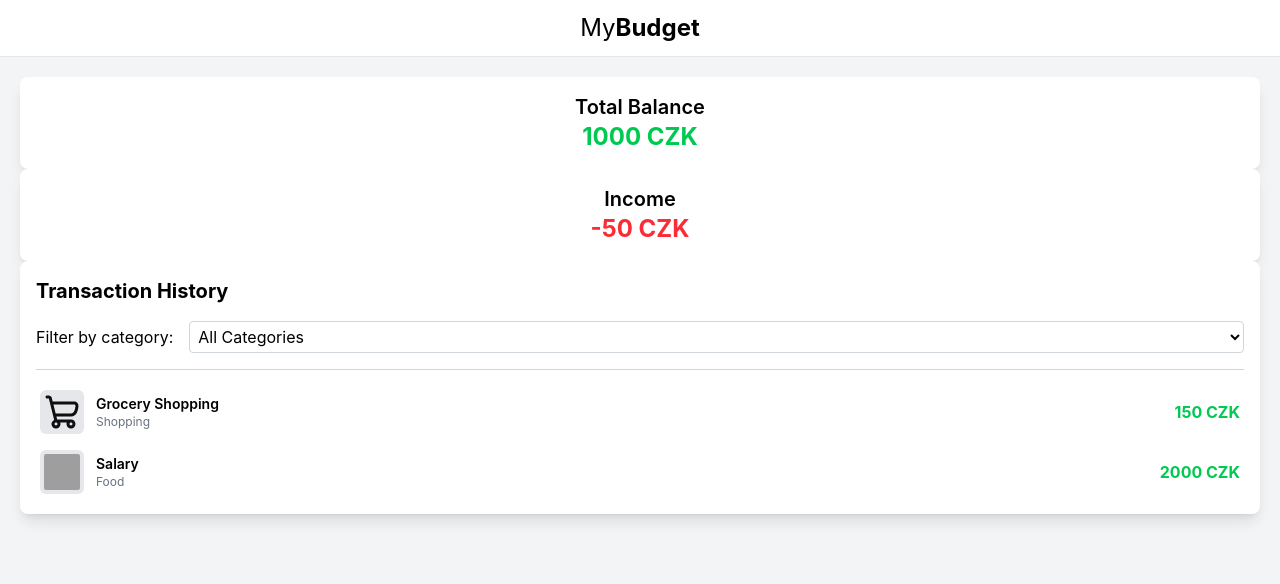
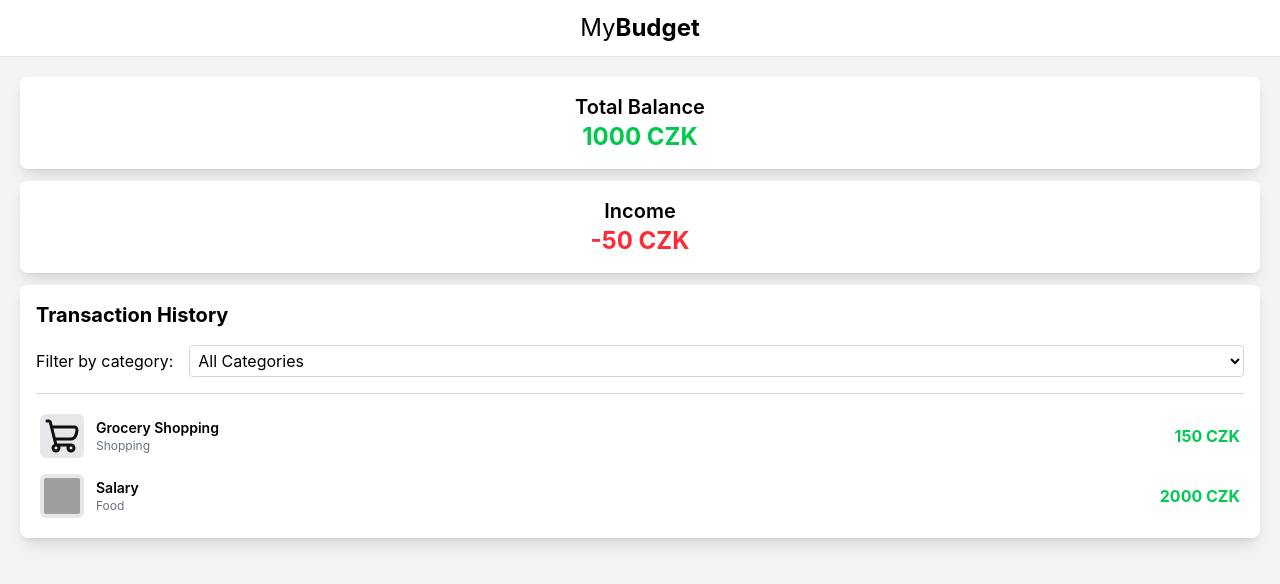
Before and after one commit to petlukdev/MyBudget, a React (Vite) app: page / in a window 1280 px wide. Shown: the top 584 px of the page. Built offline with nearby package versions, Linux system fonts and the light colour scheme; grey boxes are pictures that could not be loaded.

Commit message:
Added small style changes

```diff
--- a/src/App.tsx
+++ b/src/App.tsx
@@ -27,7 +27,7 @@ function App() {
   return (
     <>
       <Header />
-      <div className="flex flex-col bg-gray-100 min-h-screen p-5">
+      <div className="flex flex-col gap-3 bg-gray-100 min-h-screen p-5">
         <DashboardCard title='Total Balance' value={1000} />
         <DashboardCard title='Income' value={-50} />
         <TransactionHistory transactions={transactions} setTransactions={setTransactions}/>
--- a/src/components/Header.tsx
+++ b/src/components/Header.tsx
@@ -1,6 +1,6 @@
 function Header() {
   return (
-    <header className="bg-white py-3 border-b border-gray-200 text-center">
+    <header className="sticky top-0 z-10 bg-white py-3 border-b border-gray-200 text-center">
       <h1 className="text-2xl">My<b>Budget</b></h1>
     </header>
   );
```
